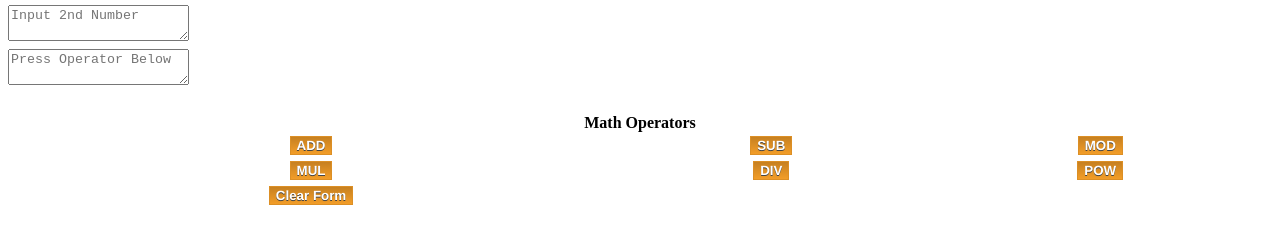
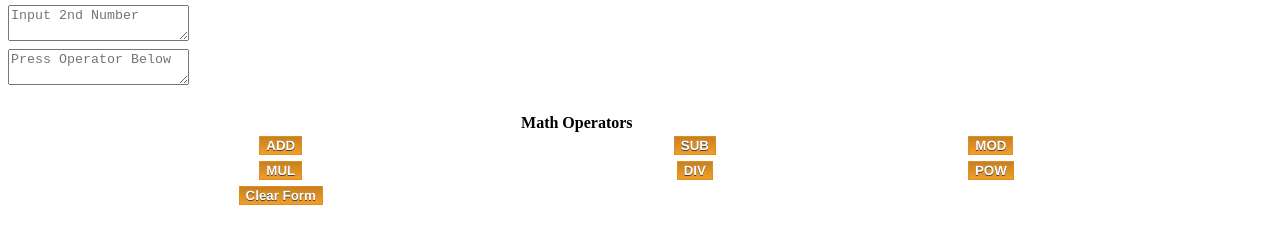
Before and after one commit to philroe/ProjectCalc, a plain HTML site: page index.html in a window 1280 px wide. Shown: the part 121-364 px from the top of the page. Drawn offline with Linux system fonts and the light colour scheme.

Commit message:
and push

```diff
--- a/index.html
+++ b/index.html
@@ -91,7 +91,7 @@ document.dataEntry.total.value=answer;
       <textarea name="total" placeholder="Press Operator Below" pattern="[0-9]*"></textarea>
     </h1>
   </div>
-  <table width="100%" border="0" cellspacing="2" cellpadding="2">
+  <table width="90%" border="0" cellspacing="2" cellpadding="2">
     <caption>
       <strong>Math Operators</strong>
     </caption>
```
